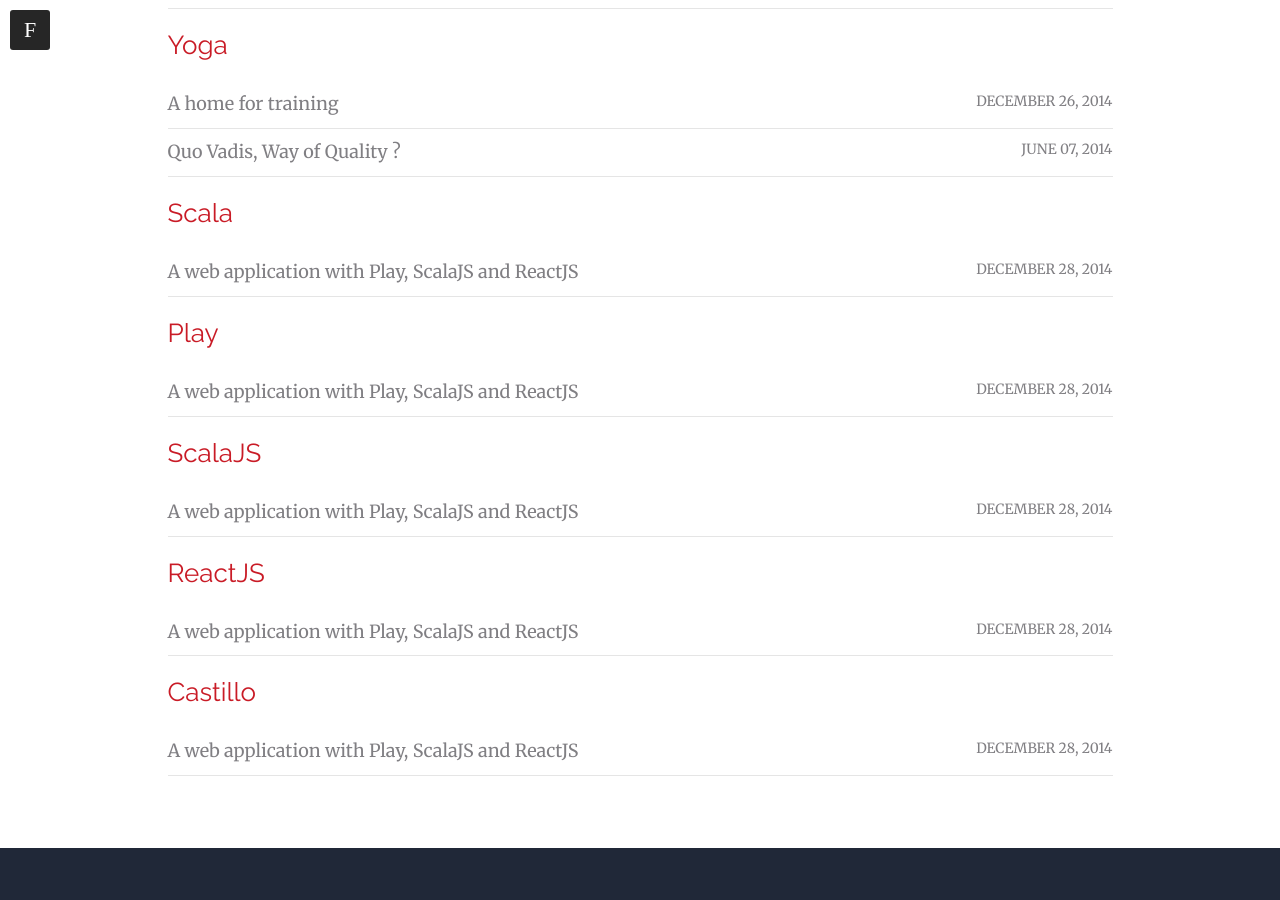
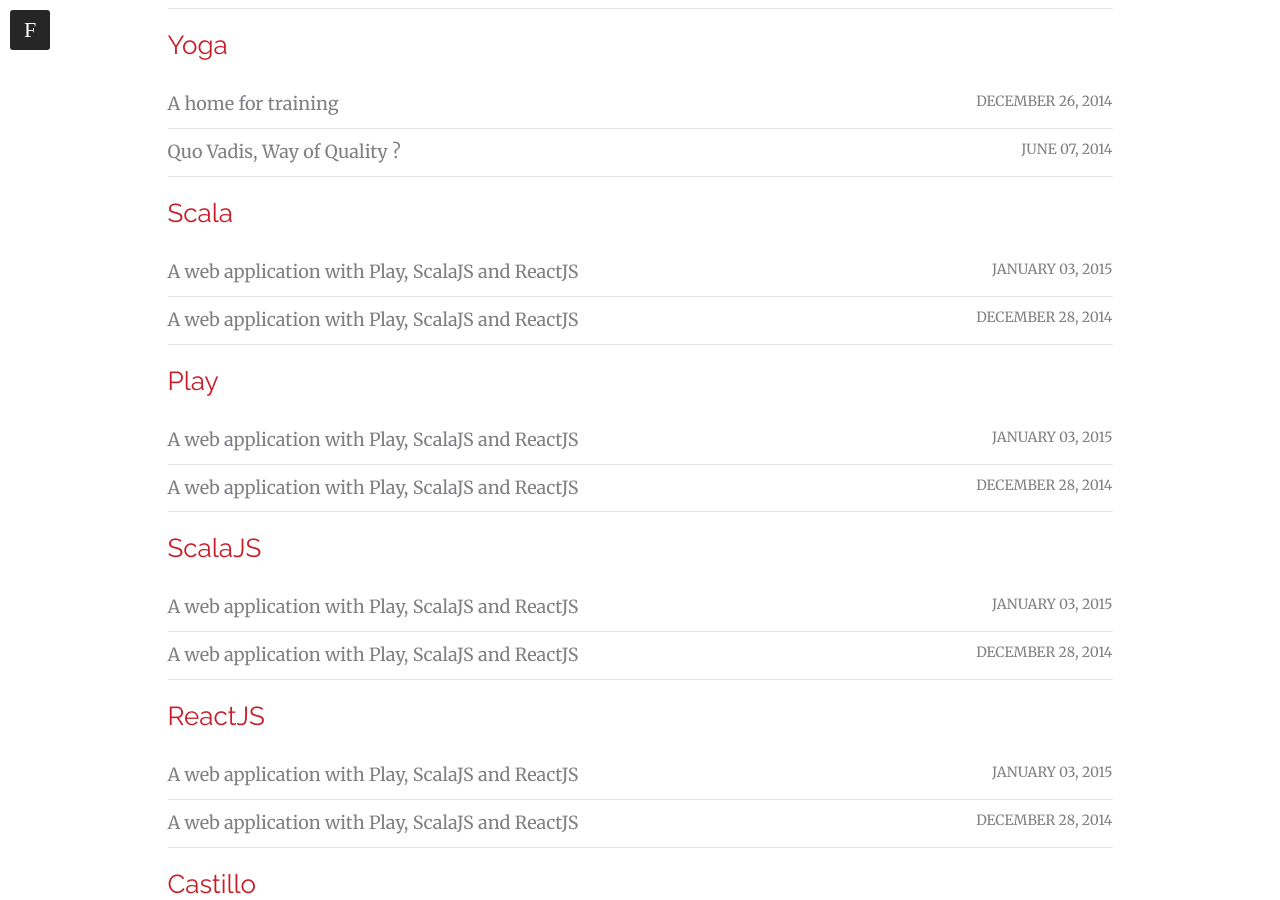
Before and after one commit to woq-blended/woq.github.io, a Jekyll site: the page built from tags.html, in a window 1280 px wide and 900 px high, scrolled down 2968 px. Built offline with Jekyll 4.4.1, drawn with Linux system fonts in a browser that asks for light colours; nearby versions of some CDN libraries; some of the changed lines change nothing that is shown; some of the changed text lies outside the part shown.

Commit message:
Work in progress.

```diff
--- a/_config.yml
+++ b/_config.yml
@@ -16,7 +16,7 @@
 # Change url to your domain. Leave localhost server or blank when working locally.
 # or use the hint from http://jekyllrb.com/docs/github-pages/ to keep this the same
 # whether working locally or remotely. Start Jekyll with: jekyll serve --baseurl ''
-url:              http://www.wayofquality.de
+url:
 baseurl:
 
 # Owner/author information
--- /dev/null
+++ b/_posts/2015-01-03-castillo-01-initial-setup.markdown
@@ -0,0 +1,335 @@
+---
+layout: post
+title:  "A web application with Play, ScalaJS and ReactJS"
+headline: "Initial setup"
+date:   2015-01-03
+comments: true
+author: Andreas Gies
+categories: [Scala, Play, ScalaJS, ReactJS]
+tags: [Scala, Play, ScalaJS, ReactJS, Castillo]
+---
+This is the first artcle in the blog post series developing a web application based on Scala, ScalaJS, React and Play
+and I will look at the initial set up. At the end of this first part I want to have a minimalistic Play application
+that is configured as a multi-module SBT project (with only one module for now) which is deployable on Heroku and
+instrumented for basic monitoring.
+
+I assume that you are familiar with [git](http://git-scm.com) and [github](http://www.github.com) and already have
+set up git on your machine.
+
+All code behind this part of the tutorial is available in the branch [01_Initial_Setup](https://github.com/CastilloSanRafael/castillo/tree/01_InitialSetup)
+within the project's github repository.
+
+## Scala, Play, Typesafe Activator, SBT and your favorite IDE
+
+I will use the current versions of Scala (2.11.4), Play (2.3.7) and Sbt (0.13.7) for this project.
+
+### Scala
+
+For development you should have a JDK, Scala and SBT set up on your machine. A JDK is required as an execution
+environment for all the required tools. Though you could just downlowd the
+[Typesafe Activator](https://typesafe.com/community/core-tools/activator-and-sbt) to get started with developing
+applications in Scala and Play, personally I prefer a separate installation of the participating tools to have
+them at my fingertips when I need them.
+
+You can download the desired Scala platform from [here](http://scala-lang.org/). Simply download the binaries for
+your operating system and unzip them into a directory of your choice. Make sure the **bin** directory of the unzipped
+binaries is on the search path for executables.
+
+On Linux or OS X i tend to create a symbolic link named **scala** to the unzipped binaries I want to use and put that
+on my path. For example within my OS X environment I have unzipped scala into **/opt** and therefore have
+
+{%highlight text%}
+drwxr-xr-x@  8 root     wheel   272 18 Dec 12:27 .
+drwxr-xr-x  34 root     wheel  1224 12 Dec 10:55 ..
+drwxr-xr-x   8 root     wheel   272 11 Aug 23:55 X11
+drwxr-xr-x   9 root     wheel   306 13 Oct 14:20 apache-maven-3.0.5
+lrwxr-xr-x   1 root     wheel    18 13 Oct 14:20 maven -> apache-maven-3.0.5
+lrwxr-xr-x   1 root     wheel    12 18 Dec 12:26 scala -> scala-2.11.4
+drwxrwxr-x@  6 2000     2000    204 24 Oct 01:00 scala-2.11.4
+drwxr-xr-x@  5 andreas  staff   170 13 Oct 19:18 zinc-0.3.5.3
+{%endhighlight%}
+
+After the successful installation and configuration you should be able to execute `scala -version from the command
+and see something like this as a result:
+
+{%highlight text%}
+Andreass-MacBook-Air:~ andreas$ scala -version
+Scala code runner version 2.11.4 -- Copyright 2002-2013, LAMP/EPFL
+Andreass-MacBook-Air:~ andreas$
+{%endhighlight%}
+
+### SBT
+
+Next, you can download the desired sbt version from [here](http://www.scala-sbt.org/0.13/tutorial/Manual-Installation.html).
+I tend to use the manual installation and download the archive with the binaries for my platform and extract them into
+a directory of my choice. This will create a new directory named *sbt* which i normally change to *sbt-<version>* where
+version is the sbt version. This allows me again to create a symbolic link named *sbt* to the renamed directory and set
+up my path using the symbolic link.
+
+Now we would have something like
+
+{%highlight text%}
+Andreass-MacBook-Air:~ andreas$ cd /opt/
+Andreass-MacBook-Air:opt andreas$ ls -al
+total 24
+drwxr-xr-x@ 10 root     wheel   340  3 Jan 16:36 .
+drwxr-xr-x  34 root     wheel  1224 12 Dec 10:55 ..
+drwxr-xr-x   8 root     wheel   272 11 Aug 23:55 X11
+drwxr-xr-x   9 root     wheel   306 13 Oct 14:20 apache-maven-3.0.5
+lrwxr-xr-x   1 root     wheel    18 13 Oct 14:20 maven -> apache-maven-3.0.5
+lrwxr-xr-x   1 root     wheel    10  3 Jan 16:36 sbt -> sbt-0.13.7
+drwxr-xr-x@  5 andreas  staff   170  3 Jan 16:36 sbt-0.13.7
+lrwxr-xr-x   1 root     wheel    12 18 Dec 12:26 scala -> scala-2.11.4
+drwxrwxr-x@  6 2000     2000    204 24 Oct 01:00 scala-2.11.4
+drwxr-xr-x@  5 andreas  staff   170 13 Oct 19:18 zinc-0.3.5.3
+{%endhighlight%}
+
+You can double check the sbt setup with `sbt --version` and should see something like
+
+{%highlight text%}
+Andreass-MacBook-Air:opt andreas$ sbt --version
+sbt launcher version 0.13.7
+{%endhighlight%}
+
+### Typesafe Activator
+
+Last not least you can download the [typesafe activator](https://typesafe.com/get-started). This is an application
+that gives you access to a ton of ready-to-go examples for the Typesafe platform. I will only use the activator
+to create a basic Play application later on. You can always create and explore any of the other examples to dig into
+a particular use case in more detail. Refer to the [activator documentation](https://typesafe.com/activator/docs)
+to learn how to browse the examples and use them as starting points for your new application.
+
+If you have followed the instructions to get started with the activator, you should have the **activator** executable
+on your path and executing `activator ui` should start the activator backend and a browser with the the
+[activator ui](http://localhost:8888).
+
+### Your favorite IDE
+
+Personally I use [IntelliJ IDEA](https://www.jetbrains.com/idea/) for developing in Scala. An alternative is the Eclipse
+based [Scala-IDE](http://scala-ide.org/). Install the IDE of your choice and we are ready to go.
+
+## Create the initial Play application
+
+Apparently the fastest way to get started with a new Play application is with one of the sample applications available
+within the activator. There are many sample applications touching quite a range of technologies. However, personally I
+felt that I would gain a deeper understanding if I started with the simplest template available and subsequently
+add the pieces I require for my application.
+
+The example I have chosen is [just-play-scala](https://github.com/julienrf/just-play-java#master). It is a minimal
+Play application with no dependencies. You can either instantiate the template from the activator ui within the browser
+or use the activator command line.
+
+For now I'll stick with the command line version to create the application. Regardless which template you use you can
+use `activator new <app-name> <template-name` to instantiate the chosen template with an arbitrary name. In my case
+I have used
+
+{%highlight text%}
+Andreass-MacBook-Air:play andreas$ activator new castillo just-play-scala
+{%endhighlight%}
+
+The result on the command line should look like this:
+
+{%highlight text%}
+Fetching the latest list of templates...
+
+OK, application "castillo" is being created using the "just-play-scala" template.
+
+To run "castillo" from the command line, "cd castillo" then:
+/Users/andreas/projects/play/castillo/activator run
+
+To run the test for "castillo" from the command line, "cd castillo" then:
+/Users/andreas/projects/play/castillo/activator test
+
+To run the Activator UI for "castillo" from the command line, "cd castillo" then:
+/Users/andreas/projects/play/castillo/activator ui
+{%endhighlight%}
+
+The activator has instantiated the template in a subdirectory `<app-name>`. This is a ready to run sbt project,
+which you can open in your IDE. I won't go through the files that have been created, take your time to browse
+through them and understand what they are doing. The [initial post]({%post_url 2014-12-28-play-scalajs-reactjs-webapp%})
+contains some references that can help digesting the generated files sufficiently.
+
+### Running the initial application
+
+Now you can navigate to the directory where the application has been generated and execute the application by
+
+{%highlight text%}
+sbt run
+{%endhighlight%}
+
+This will build the application and start the Play framework running it with a listener available on port 9000:
+
+{%highlight text%}
+Andreass-MacBook-Air:castillo andreas$ sbt run
+[info] Loading project definition from /Users/andreas/projects/play/castillo/project
+[info] Updating {file:/Users/andreas/projects/play/castillo/project/}castillo-build...
+[info] Resolving org.fusesource.jansi#jansi;1.4 ...
+[info] Done updating.
+[info] Set current project to castillo (in build file:/Users/andreas/projects/play/castillo/)
+[info] Updating {file:/Users/andreas/projects/play/castillo/}root...
+[info] Resolving org.fusesource.jansi#jansi;1.4 ...
+[info] Done updating.
+
+--- (Running the application from SBT, auto-reloading is enabled) ---
+
+[info] play - Listening for HTTP on /0:0:0:0:0:0:0:0:9000
+
+(Server started, use Ctrl+D to stop and go back to the console...)
+{%endhighlight%}
+
+You can now open a browser and navigate to http://localhost:900 and you should see a friendly **Just Play Scala**
+in the browser window as a result. I admit it is not much of an application, but it is nice to look at and nothing
+that keeps the brain busy for too long. Stop the server with `Ctrl-C` and we start cleaning up the initial set up.
+
+### Initial git commit
+
+Examining the generated application you will find 3 files **activator, activator.bat, activator-launch-<version>.jar**.
+As you can run the project with sbt only I tend to get rid of these files and remove them before the initial commit.
+Also I find it is a good practice to run sbt clean and delete the logs before the initial commit. Also review the
+`LICENSE` file tha ´ has been generated.
+
+Now we are ready to create an initial git repository and perform the initial commit:
+
+{%highlight text%}
+Andreass-MacBook-Air:castillo andreas$ git init
+Initialized empty Git repository in /Users/andreas/projects/play/castillo/.git/
+Andreass-MacBook-Air:castillo andreas$ git add .
+Andreass-MacBook-Air:castillo andreas$ git commit -m "Initial commit."
+[master (root-commit) 7f42791] Initial commit.
+ 9 files changed, 128 insertions(+)
+ create mode 100644 .gitignore
+ create mode 100644 LICENSE
+ create mode 100644 app/controllers/Application.scala
+ create mode 100644 app/views/main.scala.html
+ create mode 100644 build.sbt
+ create mode 100644 conf/application.conf
+ create mode 100644 conf/routes
+ create mode 100644 project/build.properties
+ create mode 100644 project/plugins.sbt
+Andreass-MacBook-Air:castillo andreas$ git status
+On branch master
+nothing to commit, working directory clean
+{%endhighlight%}
+
+After the initial commit we create a repository on github and add it to our project as a remote repository. The code
+for the application lives at [https://github.com/CastilloSanRafael/castillo](https://github.com/CastilloSanRafael/castillo).
+To add the remote repository and push the initial commit:
+
+{%highlight text%}
+Andreass-MacBook-Air:castillo andreas$ git remote add origin ssh://git@github.com/CastilloSanRafael/castillo.git
+Andreass-MacBook-Air:castillo andreas$ git push origin master
+Counting objects: 16, done.
+Delta compression using up to 4 threads.
+Compressing objects: 100% (14/14), done.
+Writing objects: 100% (16/16), 2.71 KiB | 0 bytes/s, done.
+Total 16 (delta 0), reused 0 (delta 0)
+To ssh://git@github.com/CastilloSanRafael/castillo.git
+ * [new branch]      master -> master
+Andreass-MacBook-Air:castillo andreas$ git branch --set-upstream-to=origin/master
+Branch master set up to track remote branch master from origin.
+Andreass-MacBook-Air:castillo andreas$ git checkout -b 01_InitialSetup
+Switched to a new branch '01_InitialSetup'
+Andreass-MacBook-Air:castillo andreas$ git push origin --all
+Total 0 (delta 0), reused 0 (delta 0)
+To ssh://git@github.com/CastilloSanRafael/castillo.git
+ * [new branch]      01_InitialSetup -> 01_InitialSetup
+{%endhighlight%}
+
+## Deploy the application to [Heroku](http://heroku.com)
+
+Though the application we have is not much to look at I have decided to get the deployment and some basic application
+monitoring out of the way right from the beginning. There are some hosting alternatives for Play applications and I
+have decided to go with Heroku based articles and recommendations. For each application you deploy to Heroku you get
+750 instance hours. This basically that Heroku deployment is free as long as you use a single instance only, which is
+perfect for development. Later on the application can be scaled to multiple instances, which would be more than 750
+instance hours already with 2 instances.
+
+To get started with Heroku and Play you can follow the
+[Heroku Scala tutorial](https://devcenter.heroku.com/articles/getting-started-with-scala#introduction). Basically you
+have to
+
+* Install the heroku toolbelt, a simple command line utility to interact with Heroku
+* Add a Heroku repository as additional remote repository
+* Push the code to Heroku
+* Provide additional configuration if required
+
+After you have installed the heroku toolbelt for your platform, you can use `heroku login` to log into your heroku
+account; then you simply use `heroku create` to create the heroku git repository and add it as a remote repository to
+the project. This will add an additional remote repository to the project. Every time the master branch is pushed to
+that repository, the application will be rebuilt and started.
+
+{%highlight text%}
+Andreass-MacBook-Air:castillo andreas$ heroku login
+Your version of git is 1.9.3. Which has serious security vulnerabilities.
+More information here: https://blog.heroku.com/archives/2014/12/23/update_your_git_clients_on_windows_and_os_x
+Enter your Heroku credentials.
+Email: andreas@wayofquality.de
+Password (typing will be hidden):
+Authentication successful.
+Andreass-MacBook-Air:castillo andreas$ heroku create
+Your version of git is 1.9.3. Which has serious security vulnerabilities.
+More information here: https://blog.heroku.com/archives/2014/12/23/update_your_git_clients_on_windows_and_os_x
+Creating stormy-crag-3594... done, stack is cedar-14
+https://stormy-crag-3594.herokuapp.com/ | https://git.heroku.com/stormy-crag-3594.git
+Git remote heroku added
+Andreass-MacBook-Air:castillo andreas$ git push heroku master
+Counting objects: 16, done.
+Delta compression using up to 4 threads.
+Compressing objects: 100% (14/14), done.
+Writing objects: 100% (16/16), 2.71 KiB | 0 bytes/s, done.
+Total 16 (delta 0), reused 0 (delta 0)
+remote: Compressing source files... done.
+remote: Building source:
+remote:
+remote: -----> Play 2.x - Scala app detected
+remote: -----> Installing OpenJDK 1.8... done
+remote: -----> Downloading SBT... done
+remote: -----> Priming Ivy cache (Scala-2.10, Play-2.3)... done
+remote: -----> Running: sbt update
+remote:        OpenJDK 64-Bit Server VM warning: ignoring option MaxPermSize=512M; support was removed in 8.0
+remote:        [info] Loading global plugins from /tmp/scala_buildpack_build_dir/.sbt_home/plugins
+remote:        [info] Updating {file:/tmp/scala_buildpack_build_dir/.sbt_home/plugins/}global-plugins...
+remote:        [info] Resolving org.scala-lang#scala-library;2.10.4 ...
+remote:        [info] Resolving org.scala-sbt#sbt;0.13.5 ...
+
+... Many more lines of build output
+
+remote: -----> Running: sbt compile stage
+remote:        OpenJDK 64-Bit Server VM warning: ignoring option MaxPermSize=512M; support was removed in 8.0
+remote:        [info] Loading global plugins from /tmp/scala_buildpack_build_dir/.sbt_home/plugins
+remote:        [info] Loading project definition from /tmp/scala_buildpack_build_dir/project
+remote:        [info] Set current project to castillo (in build file:/tmp/scala_buildpack_build_dir/)
+remote:        [info] Compiling 4 Scala sources and 1 Java source to /tmp/scala_buildpack_build_dir/target/scala-2.10/classes...
+remote:        [success] Total time: 24 s, completed Jan 4, 2015 5:22:51 PM
+remote:        [info] Wrote /tmp/scala_buildpack_build_dir/target/scala-2.10/castillo_2.10-1.0-SNAPSHOT.pom
+remote:        [info] Packaging /tmp/scala_buildpack_build_dir/target/castillo-1.0-SNAPSHOT-assets.jar ...
+remote:        [info] Packaging /tmp/scala_buildpack_build_dir/target/scala-2.10/castillo_2.10-1.0-SNAPSHOT.jar ...
+remote:        [info] Done packaging.
+remote:        [info] Done packaging.
+remote:        [success] Total time: 1 s, completed Jan 4, 2015 5:22:51 PM
+remote: -----> Dropping ivy cache from the slug
+remote: -----> Dropping sbt boot dir from the slug
+remote: -----> Dropping compilation artifacts from the slug
+remote: -----> Discovering process types
+remote:        Procfile declares types            -> (none)
+remote:        Default types for Play 2.x - Scala -> web
+remote:
+remote: -----> Compressing... done, 71.8MB
+remote: -----> Launching... done, v6
+remote:        https://stormy-crag-3594.herokuapp.com/ deployed to Heroku
+remote:
+remote: Verifying deploy... done.
+To https://git.heroku.com/stormy-crag-3594.git
+ * [new branch]      master -> master
+{%endhighlight%}
+
+This last couple of lines show that the Play application has been built and published. It is available at
+[https://stormy-crag-3594.herokuapp.com](https://stormy-crag-3594.herokuapp.com). Examining the build output
+we see that we are using the wrong versions on the Heroku instance: Scala 2.10 rather than 2.11.4 and Play 2.3.4
+rather than 2.3.7.
+
+## Instrumentation to monitor the logs
+
+## Instrumentation for basic application monitoring
+
+## Refactor to a basic multi-module project
```
Also changed, not shown: 1 other file.
